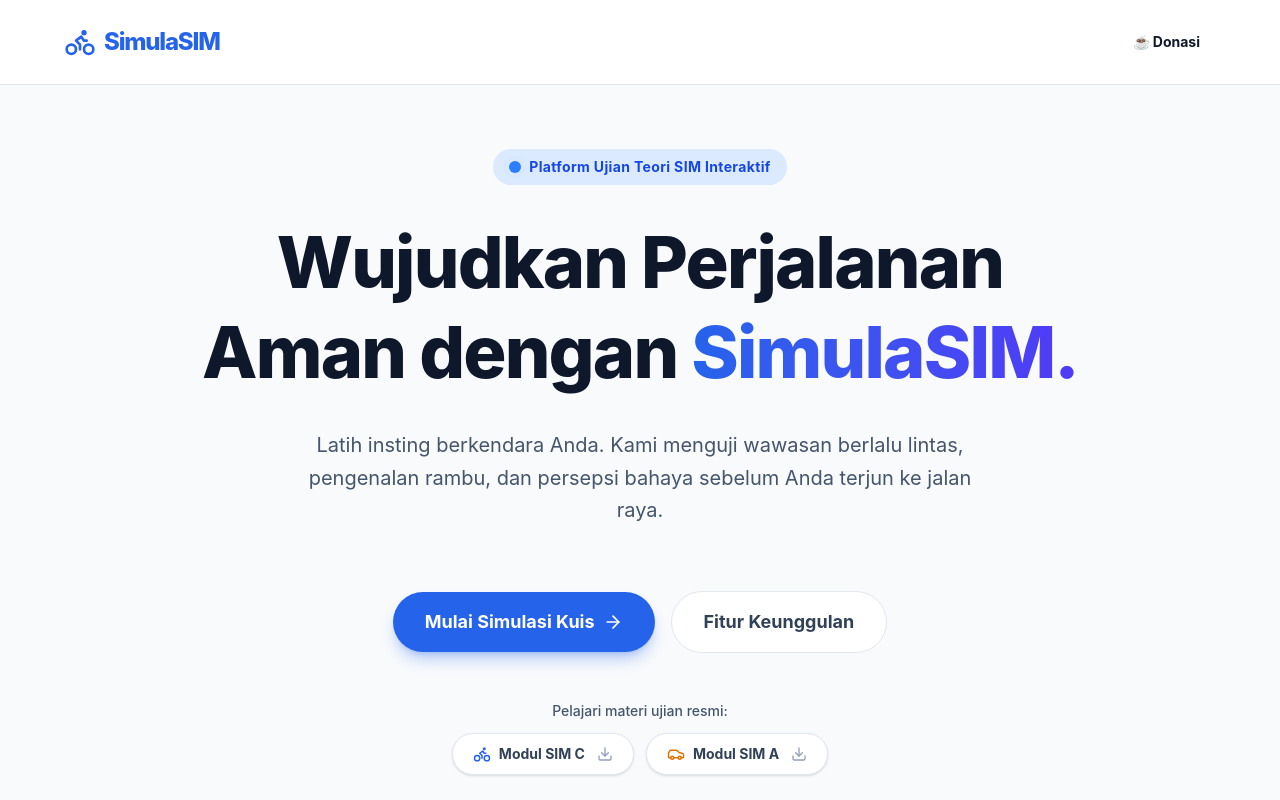
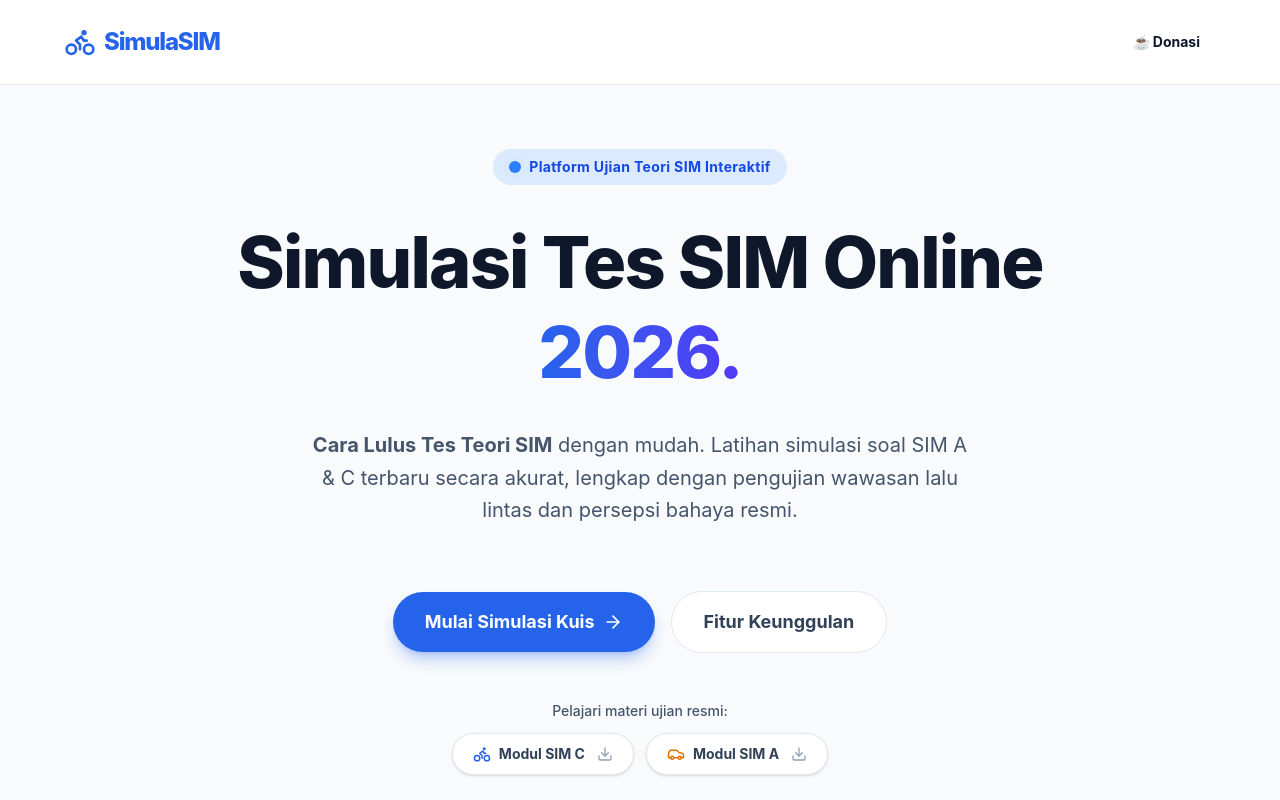
Before and after one commit to ananwxyz/simulasim, a React (Vite) app: page / in a window 1280 px wide. Shown: the top 800 px of the page. Built offline with nearby package versions, Linux system fonts and the light colour scheme; no server answers.

Commit message:
feat: optimize on-page SEO with targeted keywords for Google Search

```diff
--- a/index.html
+++ b/index.html
@@ -7,29 +7,29 @@
   <meta name="viewport" content="width=device-width, initial-scale=1.0" />
 
   <!-- Primary Meta Tags -->
-  <title>SimulaSIM - Platform Ujian Teori SIM Interaktif</title>
-  <meta name="title" content="SimulaSIM - Platform Ujian Teori SIM Interaktif" />
+  <title>Simulasi Tes SIM Online 2026 - Latihan Soal SIM A & C Terbaru</title>
+  <meta name="title" content="Simulasi Tes SIM Online 2026 - Latihan Soal SIM A & C Terbaru" />
   <meta name="description"
-    content="Simulasikan dan latih insting ujian SIM A dan SIM C (Rambu Lalu Lintas, Pengetahuan, Persepsi Bahaya) Anda sebelum terjun ke jalan raya secara interaktif dan akurat." />
+    content="Lulus ujian teori Korlantas dengan mudah! Latihan soal simulasi tes SIM A dan SIM C terbaru 2026, lengkap dengan ujian Rambu Lalu Lintas dan Persepsi Bahaya." />
   <meta name="keywords"
-    content="Ujian SIM, Simulasi SIM C, Simulasi SIM A, Tes Rambu Lalu Lintas, Persepsi Bahaya, Korlantas Polri, Ujian Teori SIM, Soal SIM" />
+    content="Simulasi Tes SIM, Ujian SIM Online 2026, Soal SIM C, Soal SIM A, Tes Rambu Lalu Lintas, Cara Lulus Ujian SIM, Persepsi Bahaya, Korlantas Polri" />
   <meta name="author" content="ananw" />
   <meta name="google-site-verification" content="6USfKfTBFyWCUHNP94VTb9BJukW5je43vLsfe3Ua5Cg" />
 
   <!-- Open Graph / Facebook -->
   <meta property="og:type" content="website" />
   <meta property="og:url" content="https://simulasim.my.id/" />
-  <meta property="og:title" content="SimulaSIM - Platform Ujian Teori SIM Interaktif" />
+  <meta property="og:title" content="Simulasi Tes SIM Online 2026 - Latihan Soal SIM A & C Terbaru" />
   <meta property="og:description"
-    content="Simulasikan dan latih insting ujian SIM A dan SIM C (Rambu Lalu Lintas, Pengetahuan, Persepsi Bahaya) Anda sebelum terjun ke jalan raya secara interaktif dan akurat." />
+    content="Lulus ujian teori Korlantas dengan mudah! Latihan soal simulasi tes SIM A dan SIM C terbaru 2026." />
   <meta property="og:image" content="https://simulasim.my.id/vite.svg" />
 
   <!-- Twitter -->
   <meta property="twitter:card" content="summary_large_image" />
   <meta property="twitter:url" content="https://simulasim.my.id/" />
-  <meta property="twitter:title" content="SimulaSIM - Platform Ujian Teori SIM Interaktif" />
+  <meta property="twitter:title" content="Simulasi Tes SIM Online 2026 - Latihan Soal SIM A & C Terbaru" />
   <meta property="twitter:description"
-    content="Latih insting berkendara Anda. Kami menguji wawasan berlalu lintas secara akurat." />
+    content="Lulus ujian teori Korlantas dengan mudah! Latihan soal simulasi tes SIM A dan SIM C terbaru 2026." />
   <meta property="twitter:image" content="https://simulasim.my.id/vite.svg" />
 </head>
 
--- a/src/pages/client/Home.tsx
+++ b/src/pages/client/Home.tsx
@@ -36,12 +36,12 @@ export default function Home() {
                     </div>
 
                     <h1 className="text-5xl md:text-7xl font-extrabold text-slate-900 tracking-tight leading-tight">
-                        Wujudkan Perjalanan Aman dengan <span className="text-transparent bg-clip-text bg-gradient-to-r from-blue-600 to-indigo-600">SimulaSIM.</span>
+                        Simulasi Tes SIM Online <span className="text-transparent bg-clip-text bg-gradient-to-r from-blue-600 to-indigo-600">2026.</span>
                     </h1>
 
-                    <p className="text-lg md:text-xl text-slate-600 max-w-2xl mx-auto leading-relaxed">
-                        Latih insting berkendara Anda. Kami menguji wawasan berlalu lintas, pengenalan rambu, dan persepsi bahaya sebelum Anda terjun ke jalan raya.
-                    </p>
+                    <h2 className="text-lg md:text-xl text-slate-600 max-w-2xl mx-auto leading-relaxed font-normal">
+                        <strong>Cara Lulus Tes Teori SIM</strong> dengan mudah. Latihan simulasi soal SIM A &amp; C terbaru secara akurat, lengkap dengan pengujian wawasan lalu lintas dan persepsi bahaya resmi.
+                    </h2>
 
                     <div className="pt-8 flex flex-col sm:flex-row items-center justify-center gap-4">
                         <Link
@@ -120,7 +120,7 @@ export default function Home() {
                     &copy; {new Date().getFullYear()} SimulaSIM. Dibuat untuk kesadaran berlalu lintas.
                     <span className="mx-1">-</span>
                     <a href="https://ananw.xyz" target="_blank" rel="noopener noreferrer" className="hover:text-blue-600 font-medium transition-colors">
-                        ananw.xyz
+                        - ananw.xyz
                     </a>
                 </p>
             </footer>
```
